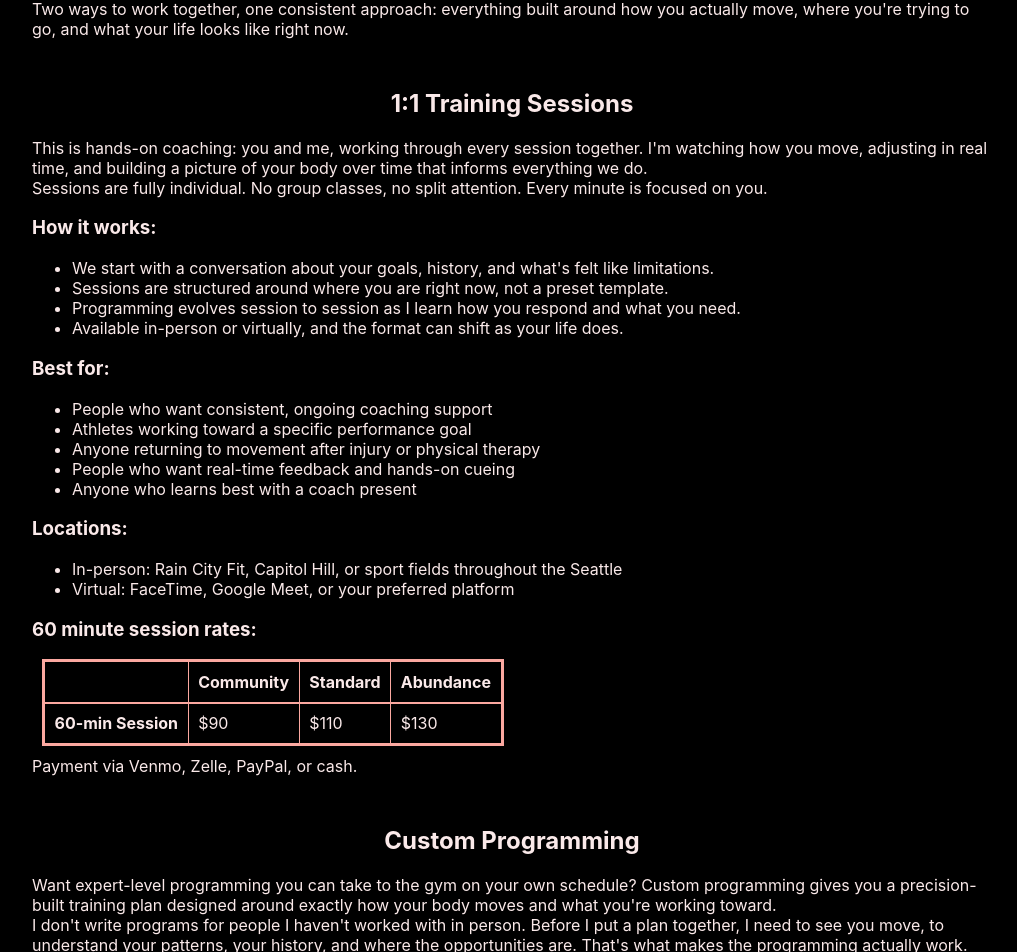
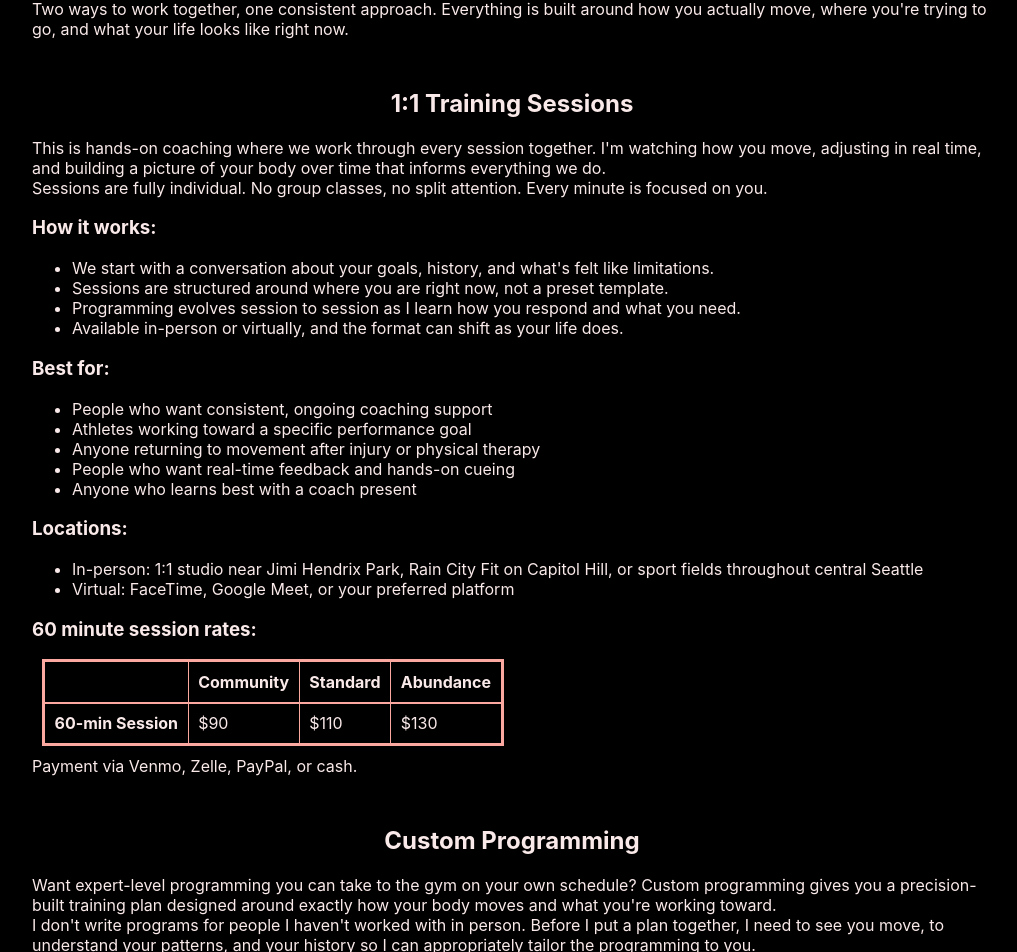
Before and after one commit to bertcherry/cherry-coaching, a Next.js app: page /services in a window 1280 px wide. Shown: the part 213-1165 px from the top of the page, without its empty margins (128-1145 px from the left). Built offline with nearby package versions, Linux system fonts and the light colour scheme.

Commit message:
update locations

```diff
--- a/src/app/page.js
+++ b/src/app/page.js
@@ -36,7 +36,7 @@ export default function Page() {
                     <h3>1:1 Training Sessions</h3>
                     <div>Work side by side with a coach who's fully focused on you.</div>
                     <ul>
-                        <li>In-person at Rain City Fit on Cap Hill or sports fields around Seattle</li>
+                        <li>In-person at my 1:1 studio near Judkins Park, at Rain City Fit on Cap Hill, or sports fields around central Seattle</li>
                         <li>Virtual via FaceTime, Google Meet, or your preferred platform</li>
                         <li>60 minutes; sliding scale $90-130 per session</li>
                         <li>Hands-on cueing, real-time adjustments, ongoing coaching relationship</li>
--- a/src/app/services/page.js
+++ b/src/app/services/page.js
@@ -11,9 +11,9 @@ const Services = () => {
         <>
             <div className={styles.servicesDisplay}>
                 <h1 >1:1 Training Sessions & Custom Programming in Seattle</h1>
-                <div>Two ways to work together, one consistent approach: everything built around how you actually move, where you're trying to go, and what your life looks like right now.</div>
+                <div>Two ways to work together, one consistent approach. Everything is built around how you actually move, where you're trying to go, and what your life looks like right now.</div>
                 <h2 id='training'>1:1 Training Sessions</h2>
-                <div>This is hands-on coaching: you and me, working through every session together. I'm watching how you move, adjusting in real time, and building a picture of your body over time that informs everything we do.</div>
+                <div>This is hands-on coaching where we work through every session together. I'm watching how you move, adjusting in real time, and building a picture of your body over time that informs everything we do.</div>
                 <div>Sessions are fully individual. No group classes, no split attention. Every minute is focused on you.</div>
                 <h3>How it works:</h3>
                 <ul className={styles.noGap}>
@@ -32,7 +32,7 @@ const Services = () => {
                 </ul>
                 <h3>Locations:</h3>
                 <ul className={styles.noGap}>
-                    <li>In-person: Rain City Fit, Capitol Hill, or sport fields throughout the Seattle</li>
+                    <li>In-person: 1:1 studio near Jimi Hendrix Park, Rain City Fit on Capitol Hill, or sport fields throughout central Seattle</li>
                     <li>Virtual: FaceTime, Google Meet, or your preferred platform</li>
                 </ul>
                 <h3>60 minute session rates:</h3>
@@ -59,7 +59,7 @@ const Services = () => {
 
                 <h2 id='programming'>Custom Programming</h2>
                 <div>Want expert-level programming you can take to the gym on your own schedule? Custom programming gives you a precision-built training plan designed around exactly how your body moves and what you're working toward.</div>
-                <div>I don't write programs for people I haven't worked with in person. Before I put a plan together, I need to see you move, to understand your patterns, your history, and where the opportunities are. That's what makes the programming actually work.</div>
+                <div>I don't write programs for people I haven't worked with in person. Before I put a plan together, I need to see you move, to understand your patterns, and your history so I can appropriately tailor the programming to you.</div>
                 <h3>How it works:</h3>
                 <ul className={styles.noGap}>
                     <li>We start with 2–4 in-person assessment sessions so I can see how you move before writing your plan.</li>
```
